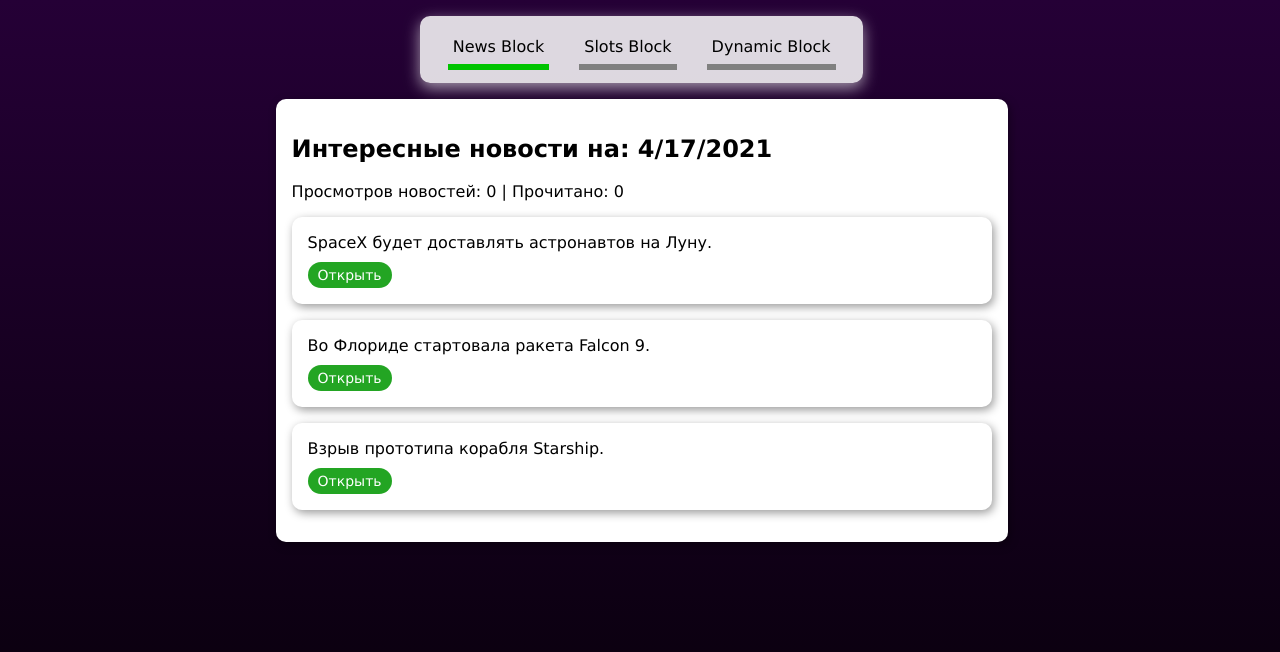
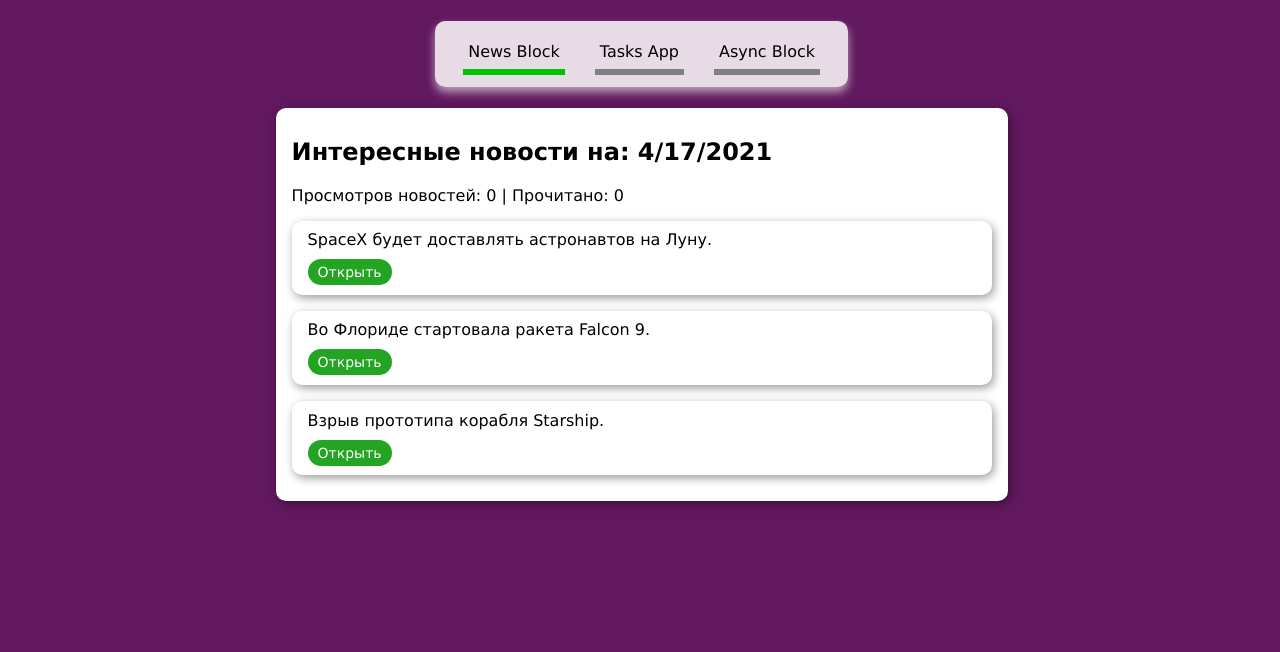
Before and after one commit to fixmol/vue-first-works, a Vue app: page / in a window 1280 px wide. Shown: the top 652 px of the page. Built offline with nearby package versions, Linux system fonts and the light colour scheme.

Commit message:
The switching was reworked, the first block was completed, the basic structure of the second block of the application-task was made.

```diff
--- a/src/App.vue
+++ b/src/App.vue
@@ -3,24 +3,24 @@
 
     <div class="header">
       <button class="btn_header"
-      :class="{'active': selectedNews}"
-      @click="toSelectNews">
+      :class="{'active': activeComponent == 'news'}"
+      @click="activeComponent = 'news'">
       News Block</button>
 
       <button class="btn_header"
-      :class="{'active': selectedSlots}"
-      @click="toSelectSlots">
-      Slots Block</button>
+      :class="{'active': activeComponent == 'tasks'}"
+      @click="activeComponent = 'tasks'">
+      Tasks App</button>
 
       <button class="btn_header"
-      :class="{'active': selectedDynamic}"
-      @click="toSelectDynamic">
-      Dynamic Block</button>
+      :class="{'active': activeComponent == 'async'}"
+      @click="activeComponent = 'async'">
+      Async Block</button>
     </div>
 
-    <news-app v-if="selectedNews"></news-app>
-    <slots-app v-if="selectedSlots"></slots-app>
-    <async-comp v-if="selectedDynamic"></async-comp>
+    <keep-alive>
+      <component :is="componentName"></component>
+    </keep-alive>
 
   </div>
 </template>
@@ -28,36 +28,26 @@
 
 <script>
 import NewsApp from './components/news/NewsApp'
-import SlotsApp from './components/slots/SlotsApp'
-import AsyncComp from './components/dynamic/AsyncComp'
+import TasksApp from './components/task/TasksApp'
+import AsyncApp from './components/dynamic/AsyncApp'
 
 export default {
   data() {
     return {
-      selectedNews: true,
-      selectedSlots: false,
-      selectedDynamic: false
+      activeComponent: 'news'
     }
   },
 
-  methods: {
-    toSelectNews() {
-      this.selectedNews = !this.selectedNews
-    },
-
-    toSelectSlots() {
-      this.selectedSlots = !this.selectedSlots
-    },
-
-    toSelectDynamic() {
-      this.selectedDynamic = !this.selectedDynamic
+  computed: {
+    componentName() {
+      return this.activeComponent + '-app'
     }
   },
 
   components: {
     'news-app': NewsApp,
-    'slots-app': SlotsApp,
-    'async-comp': AsyncComp
+    'tasks-app': TasksApp,
+    'async-app': AsyncApp
   }
 }
 </script>
--- /dev/null
+++ b/src/components/dynamic/AsyncApp.vue
@@ -0,0 +1,3 @@
+<template>
+  <div class="card">Lorem Lorem ipsum dolor sit amet, consectetur adipisicing elit. Nesciunt doloremque inventore ipsa, exercitationem delectus nobis amet eum consequatur temporibus laboriosam, dolorem aperiam nostrum. Officiis ea necessitatibus consequatur ex quia velit! ipsum dolor sit amet consectetur adipisicing elit. Perferendis ullam soluta maxime magni unde quibusdam atque, esse quos deleniti. Optio ducimus Lorem, ipsum dolor sit amet consectetur adipisicing elit. Veritatis cum eum corrupti tenetur, exercitationem nam nisi mollitia eos velit similique ut id perferendis necessitatibus officia. Autem excepturi illo sequi, saepe ab vitae consequuntur incidunt non dolore maiores ipsam quas quod necessitatibus, quos qui iure eius, voluptas officia tenetur assumenda! Eius quo alias ad quae in. Itaque in aperiam ea laborum nemo doloremque earum, id quas officia quidem sit quo facilis molestias, quia voluptate accusantium dolor laboriosam sapiente optio, hic porro. Veritatis alias impedit velit corrupti necessitatibus reiciendis aperiam minus est pariatur ratione aspernatur, rem quia voluptates nulla fuga. Expedita, similique. laudantium quis neque eius minus officia facere ex aspernatur. Lorem ipsum dolor sit amet, consectetur adipisicing elit. Praesentium, possimus repellendus laudantium rerum natus dolore delectus dolores, impedit porro quis, laboriosam magni ad provident inventore. Provident sed optio deleniti illum.</div>
+</template>
--- a/src/components/dynamic/AsyncComp.vue
+++ /dev/null
@@ -1,3 +0,0 @@
-<template>
-  <div class="card">Lorem ipsum dolor sit amet, consectetur adipisicing elit. Praesentium, possimus repellendus laudantium rerum natus dolore delectus dolores, impedit porro quis, laboriosam magni ad provident inventore. Provident sed optio deleniti illum.</div>
-</template>
--- a/src/components/slots/SlotsApp.vue
+++ /dev/null
@@ -1,3 +0,0 @@
-<template>
-  <div class="card">Lorem ipsum dolor sit amet consectetur, adipisicing elit. Dignissimos laboriosam pariatur enim iusto natus nemo earum odio magni officiis in labore obcaecati illo iure repudiandae fugiat, quasi error porro, voluptates expedita? Minus asperiores, ex sint quos aliquam ullam commodi nam. Ab assumenda corrupti aperiam fuga eum ut deleniti recusandae voluptatibus.</div>
-</template>
--- /dev/null
+++ b/src/components/task/TasksApp.vue
@@ -0,0 +1,51 @@
+<template>
+  <div class="card">
+    <div class="card_tasks">
+      <h2>Список задач</h2>
+
+      <div>
+        <input type="text"
+        placeholder="Введите заметку"
+        class="input_tasks"
+        v-model="taskValue">
+        <button class="button_tasks" @click="addTask">+</button>
+      </div>
+
+      <h4 v-show="!tasksList.length">
+        Нет записей, добавьте первую.
+      </h4>
+
+      <div class="tasks_list" v-show="tasksList.length">
+        <p class="task_item"
+        v-for="(item, index) in tasksList" :key="item">
+        {{ index + 1 }}. {{ item }}
+        </p>
+      </div>
+
+
+    </div>
+  </div>
+</template>
+
+
+<script>
+
+export default {
+  data() {
+    return {
+      taskValue: '',
+      tasksList: []
+    }
+  },
+
+  methods: {
+    addTask() {
+      this.tasksList.push(this.taskValue)
+      this.taskValue = ''
+    }
+  },
+
+  components: {
+  }
+}
+</script>
--- a/src/theme.css
+++ b/src/theme.css
@@ -5,8 +5,8 @@
 
 body {
   width: 99%;
-  height: 100vh;
-  background: linear-gradient(#250036, #050007);
+  height: 100%;
+  background: rgb(97, 24, 94);
   overflow: auto;
 }
 
@@ -17,17 +17,16 @@ body {
 .header {
   max-width: fit-content;
   padding: 0.8rem;
-  margin: 1rem auto;
+  margin: 1.3rem auto;
   border-radius: 10px;
-  box-shadow: 0px 5px 15px rgba(255, 255, 255, 0.6);
+  box-shadow: 0px 5px 10px rgba(255, 255, 255, 0.6);
   background: rgba(255, 255, 255, 0.849);
 }
 
 .card {
   max-width: 700px;
-  padding: 1rem;
+  padding: .6rem 1rem;
   margin: 1rem auto;
-  margin-bottom: 1rem;
   border-radius: 10px;
   box-shadow: 2px 3px 10px rgba(0, 0, 0, 0.4);
   background: #fff;
@@ -100,3 +99,44 @@ body {
 .unread {
   background: rgb(128, 128, 128);
 }
+/* ================================== */
+
+.card_tasks {
+  margin: 0;
+  text-align: center;
+  /* box-shadow: 2px 3px 10px rgba(0, 0, 0, 0.4); */
+}
+
+.input_tasks {
+  width: 500px;
+  font-size: 14px;
+  padding: 5px;
+}
+
+.button_tasks {
+  font-size: 16px;
+  font-weight: bold;
+  margin-left: 10px;
+  margin-top: 1px;
+  padding: 5px 10px;
+  color: white;
+  border: 0px;
+  background: rgb(69, 175, 48);
+  cursor: pointer;
+  transition: all 0.3s;
+}
+
+.button_tasks:hover {
+  background: rgba(69, 175, 48, 0.726);
+}
+
+.tasks_list {
+  margin-top: 20px;
+  padding: 5px;
+  text-align: left;
+  box-shadow: 2px 3px 10px rgba(0, 0, 0, 0.4);
+}
+
+.task_item {
+  margin: 5px 5px;
+}
```
